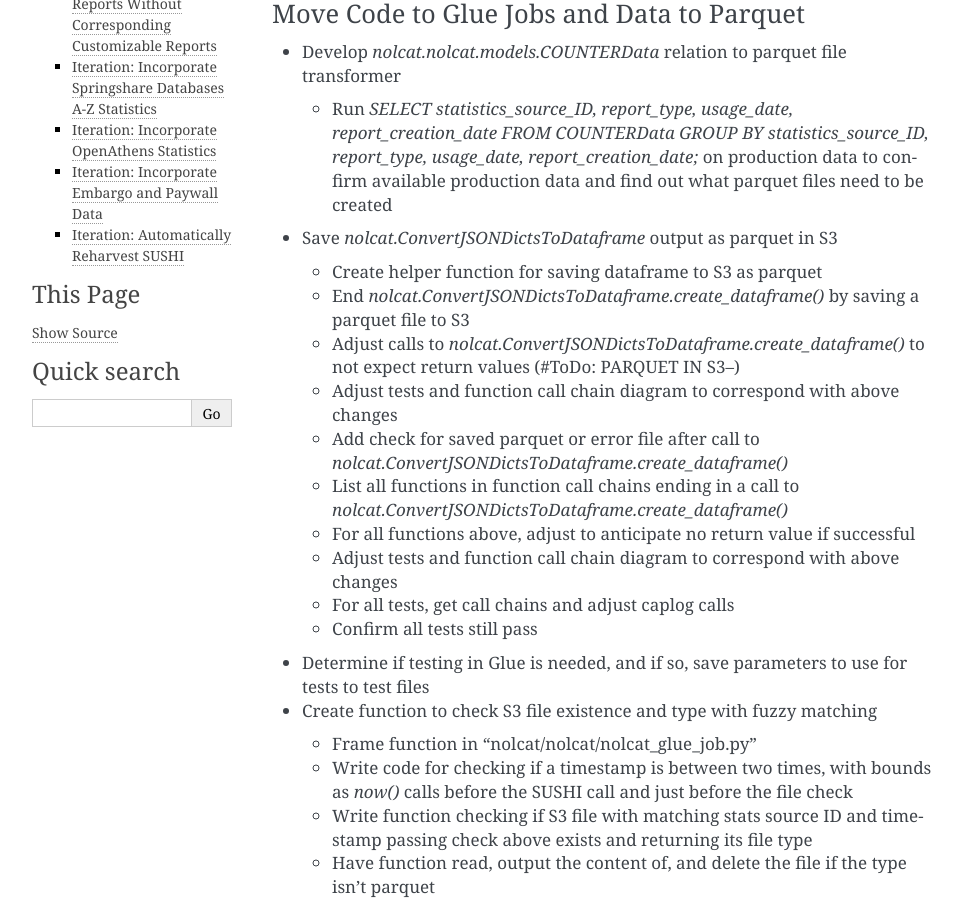
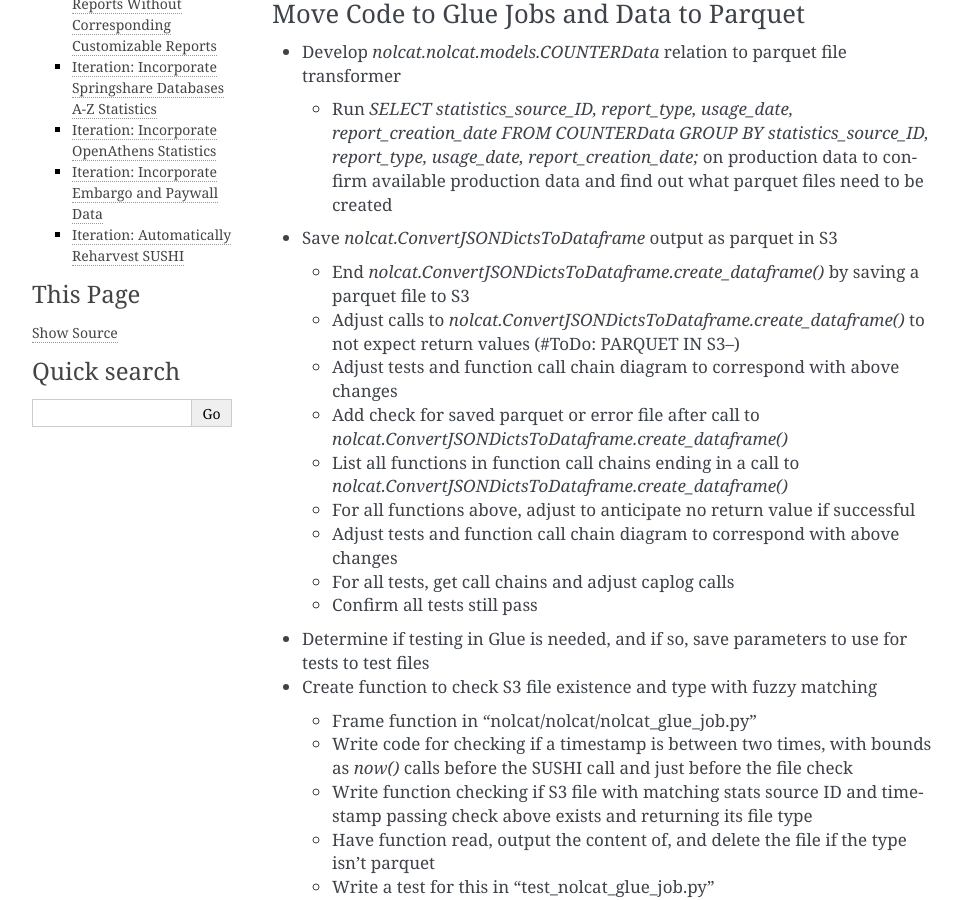
Before and after one commit to ereiskind/nolcat, a Sphinx documentation site: the page built from docs/source/roadmap.rst, in a window 1280 px wide and 900 px high, scrolled down 1277 px. Shown: the whole window, without its empty margins (148-1110 px from the left). Built offline with Sphinx 7.4.7, drawn with Linux system fonts in a browser that asks for light colours.

Commit message:
Remove completed item from roadmap

```diff
--- a/docs/source/roadmap.rst
+++ b/docs/source/roadmap.rst
@@ -27,7 +27,6 @@
 
 * Save `nolcat.ConvertJSONDictsToDataframe` output as parquet in S3
 
-  * Create helper function for saving dataframe to S3 as parquet
   * End `nolcat.ConvertJSONDictsToDataframe.create_dataframe()` by saving a parquet file to S3
   * Adjust calls to `nolcat.ConvertJSONDictsToDataframe.create_dataframe()` to not expect return values (#ToDo: PARQUET IN S3--)
   * Adjust tests and function call chain diagram to correspond with above changes
```
